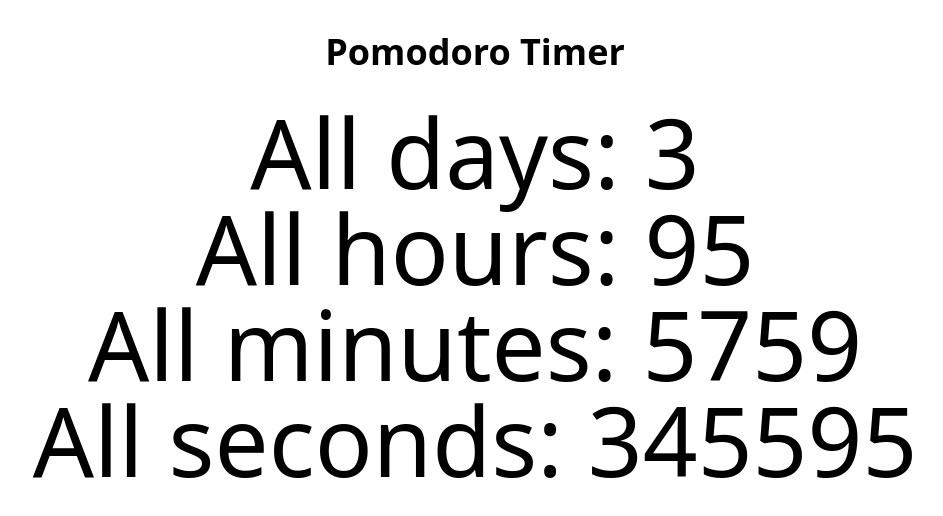
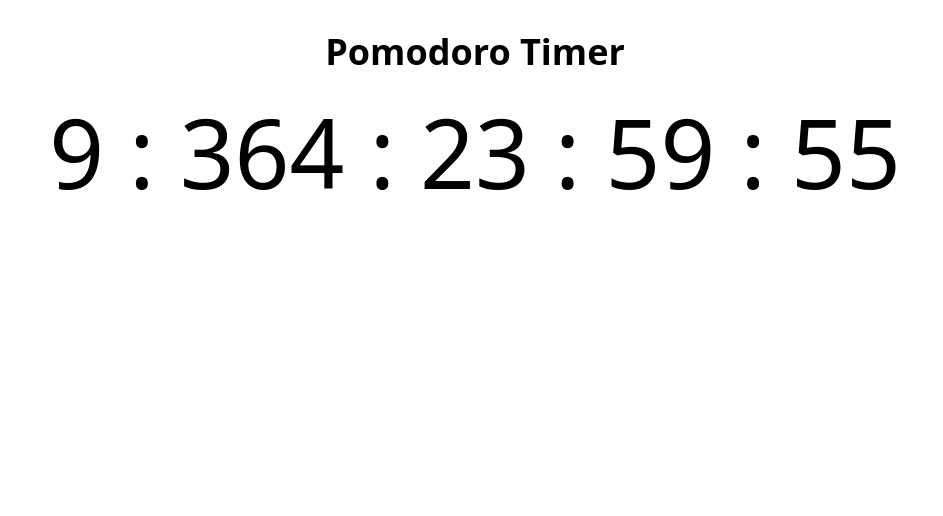
Before and after one commit to DanielaKuester/productivity-toolbox, a Next.js app: page /pomodoro in a window 1280 px wide. Shown: the top 516 px of the page, without its empty margins (165-1108 px from the left). Built offline with nearby package versions, Linux system fonts and the light colour scheme.

Commit message:
Add: Countdown timer with years and days

```diff
--- a/pages/pomodoro.jsx
+++ b/pages/pomodoro.jsx
@@ -1,7 +1,7 @@
 import { useState } from "react";
 
 const Pomodoro = () => {
-    const [myTime, setMyTime] = useState(4 * 24 * 60 * 60);
+    const [myTime, setMyTime] = useState(3650 * 24 * 60 * 60);
 
     /*
      * 60 seconds form one minute, so the total number of minutes is all seconds divided by 60.
@@ -14,6 +14,13 @@ const Pomodoro = () => {
     const allMinutes = Math.floor(allSeconds / 60);
     const allHours = Math.floor(allMinutes / 60 );
     const allDays = Math.floor(allHours / 24);
+    const allYears = Math.floor(allDays / 365)
+
+    const seconds = allSeconds % 60;
+    const minutes = allMinutes % 60;
+    const hours = allHours % 24;
+    const days = allDays % 365;
+    const years = allYears;
 
     const countDown = (timeInSeconds) => {
         setMyTime(timeInSeconds - 1);
@@ -38,10 +45,7 @@ const Pomodoro = () => {
                 <h1 className="text-4xl p-8 font-bold text-black text-center">
                     Pomodoro Timer
                 </h1>
-                <p className="text-8xl text-center">{`All days: ${allDays}`}</p>
-                <p className="text-8xl text-center">{`All hours: ${allHours}`}</p>
-                <p className="text-8xl text-center">{`All minutes: ${allMinutes}`}</p>
-                <p className="text-8xl text-center">{`All seconds: ${allSeconds}`}</p>
+                <p className="text-8xl text-center">{`${years} : ${days} : ${hours} : ${minutes} : ${seconds}`}</p>
             </div>
         </>
     )
```
